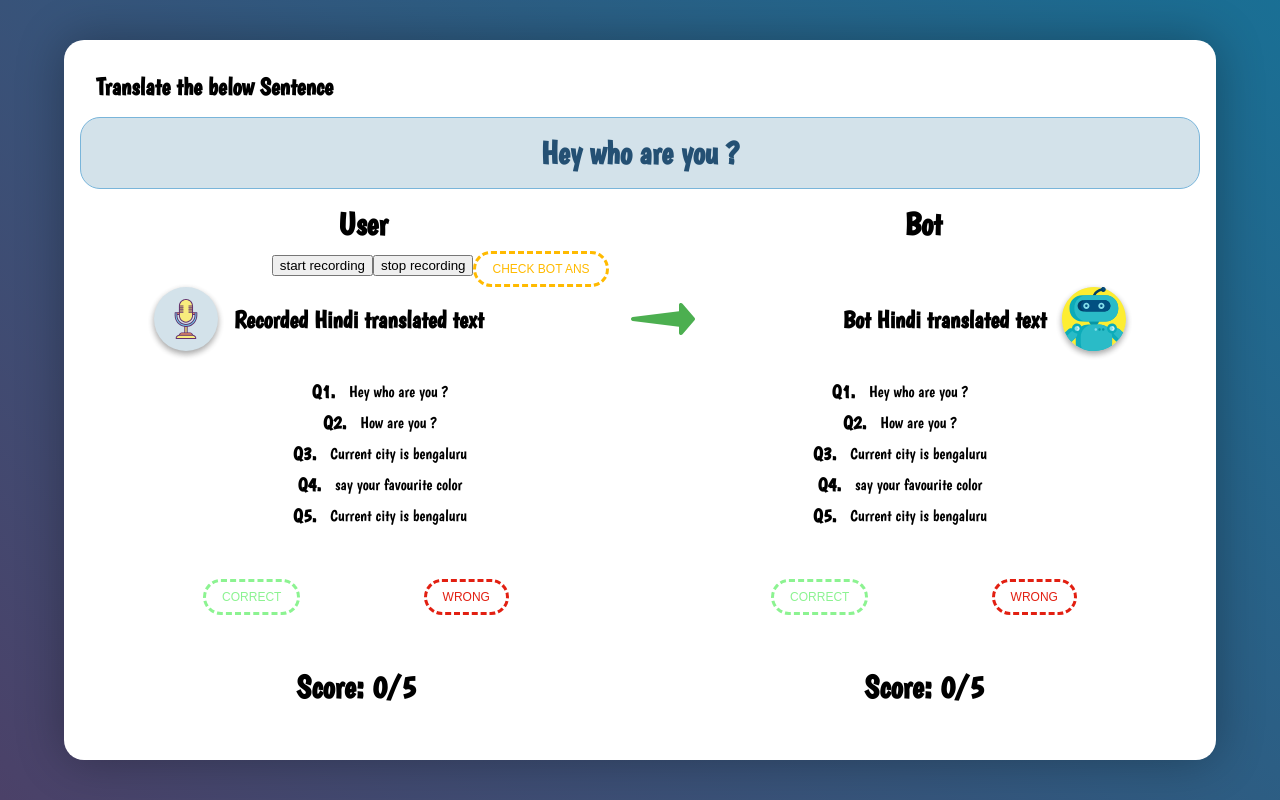
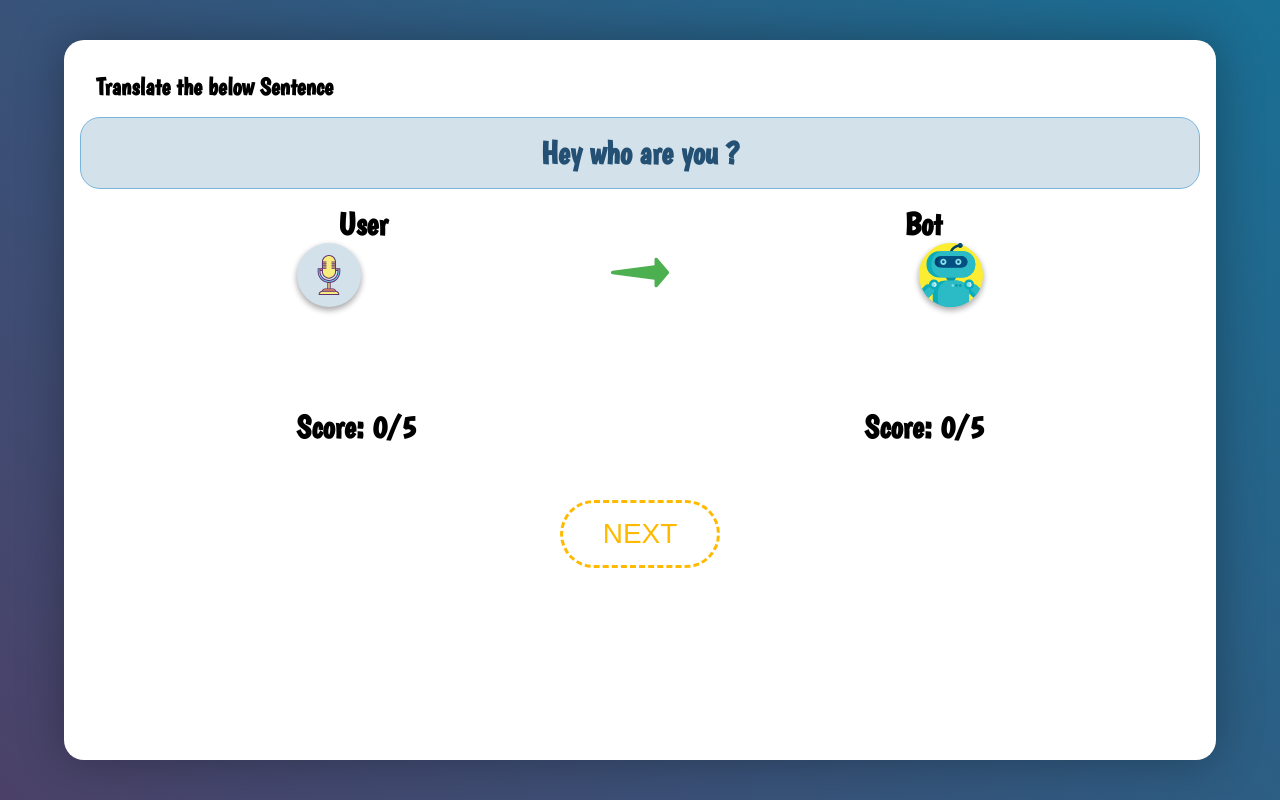
Before and after one commit to santoshilimi/Beatthebot, an Angular app: page /home in a window 1280 px wide. Built offline with nearby package versions, Linux system fonts and the light colour scheme.

Commit message:
changes and fix

```diff
--- a/src/app/home/home.component.css
+++ b/src/app/home/home.component.css
@@ -134,7 +134,7 @@
     border-radius: 20px;
     box-shadow: 0 0 3em rgba(0, 0, 0, 0.3);
     max-width: 1200px;
-    overflow: hidden;
+    overflow: auto;
     position: relative;
     transition: all .3s ease;
     width: 90vw;
@@ -222,6 +222,7 @@
 .arrow-image {
     width: 64px;
     height: 64px;
+    margin: 0 16px;
 }
 
 .arrow-image img {
@@ -231,6 +232,11 @@
 .record__audio {
     display: flex;
     justify-content: space-around;
+}
+
+.record__audio__user,
+.record__audio__bot {
+    flex: 1 50%;
 }
 
 .record__audio__user,
@@ -288,7 +294,7 @@
 
 .question__set__container {
     padding: 16px 0;
-    min-height: 180px;
+    /* min-height: 180px; */
     display: flex;
     justify-content: center;
     align-items: center;
@@ -322,7 +328,6 @@
 
 .question__status {
     position: absolute;
-    height: 100%;
 }
 
 .question__status--left {
--- a/src/app/home/home.component.html
+++ b/src/app/home/home.component.html
@@ -18,50 +18,35 @@
       </div>
     </div>
 
-    <div class="record__audio">
-      <div class="record__audio__user">
-        <button (click)="startRecording()"> start recording </button>
-        <button (click)="stopRecording()"> stop recording </button>
 
-        <div class="audio-container" >
-          <button class="btn btn--start btn--small text-center" (click)="checkTheBotAnswer()">check bot ans</button>
-        </div>
-        <h2 class="audio-printed" *ngIf="currentUserQuestion">
-            {{currentUserQuestion['tgt']}}</h2>
-      </div>
-      <div class="record__audio__bot">
-        <h2 class="bot-printed" *ngIf="currentBotQuestion">
-          {{currentBotQuestion['tgt']}}</h2>
-      </div>
-    </div>
 
     <div class="record__audio">
       <div class="record__audio__user">
-          <div class="audio-container">
+          <div class="audio-container" (click)="startRecording()" *ngIf="showRecord">
               <div class="audio-icon"><img src="/assets/images/audio-record.svg" alt=""></div>
           </div>
-          <!-- <div class="audio-container">
+          <div class="audio-container" (click)="stopRecording()" *ngIf="!showRecord">
             <div class="audio-icon"><img src="/assets/images/stop.svg" alt=""></div>
-        </div> -->
-          <h2 class="audio-printed">
-              Recorded Hindi translated text</h2>
+        </div>
+          <h2 class="audio-printed" *ngIf="currentUserQuestion">
+            {{currentUserQuestion['tgt']}}</h2>
       </div>
-      <div class="arrow-image">
+      <div class="arrow-image" (click)="checkTheBotAnswer()">
           <img src="/assets/images/right-arrow.svg" alt="">
       </div>
       <div class="record__audio__bot">
           <div class="audio-container">
               <div class="bot-icon"><img src="/assets/images/bot.svg" alt=""></div>
           </div>
-          <h2 class="bot-printed">
-              Bot Hindi translated text</h2>
+          <h2 class="bot-printed" *ngIf="currentBotQuestion">
+            {{currentBotQuestion['tgt']}}</h2>
       </div>
   </div>
 
     <div class="question__set__container">
 
       <div class="question__set__user">
-        <div *ngFor="let items of questionsSet; let i = index" class="question__set">
+        <div *ngFor="let items of handledUserQuestionSet; let i = index" class="question__set">
           <div class="question__status question__status--left" *ngIf="items['userAns'] === 0">
             <div class="icon icon--wrong"></div>
           </div>
@@ -69,11 +54,11 @@
             <div class="icon icon--right"></div>
           </div>
           <h3 class="m-0">Q{{i+1}}. &nbsp;</h3>
-          <p class="m-0">{{items['src']}}</p>
+          <p class="m-0">{{items['tgt']}}</p>
         </div>
       </div>
       <div class="question__set__bot">
-        <div *ngFor="let items of questionsSet; let i = index" class="question__set">
+        <div *ngFor="let items of handledBotQuestionSet; let i = index" class="question__set">
           <div class="question__status question__status--right" *ngIf="items['botAns'] === 0">
             <div class="icon icon--wrong"></div>
           </div>
@@ -81,7 +66,7 @@
             <div class="icon icon--right"></div>
           </div>
           <h3 class="m-0">Q{{i+1}}. &nbsp;</h3>
-          <p class="m-0">{{items['src']}}</p>
+          <p class="m-0">{{items['tgt']}}</p>
         </div>
 
       </div>
@@ -92,12 +77,13 @@
 
 
     <div class="decide-answer">
-      <div class="decide-answer__user">
+      <div class="decide-answer__user" *ngIf="currentUserQuestion">
         <button class="btn btn--secondary btn--small" (click)="userCorrectAns()">Correct
         </button>
         <button class="btn btn--danger btn--small" (click)="userWrongAns()">Wrong</button>
       </div>
-      <div class="decide-answer__bot"><button class="btn btn--secondary btn--small" (click)="botCorrectAns()">Correct
+      <div class="decide-answer__bot" *ngIf="currentBotQuestion">
+        <button class="btn btn--secondary btn--small" (click)="botCorrectAns()">Correct
         </button>
         <button class="btn btn--danger btn--small" (click)="botWrongAns()">Wrong</button></div>
     </div>
--- a/src/app/home/home.component.ts
+++ b/src/app/home/home.component.ts
@@ -16,6 +16,7 @@ export class HomeComponent implements OnInit {
   currentBotQuestion: any;
   botCorrectAnsCount = 0;
   usrCorrectAnsCount = 0;
+  showRecord = true;
   // tslint:disable-next-line: variable-name
   recorded_message = '';
   recognition = new window.speechRecognition();
@@ -42,6 +43,7 @@ export class HomeComponent implements OnInit {
     this.currentQuestion = questions[this.currentQuestion.index + 1];
     this.currentBotQuestion = '';
     this.currentUserQuestion = '';
+    this.showRecord = true;
   }
 
   botCorrectAns() {
@@ -61,10 +63,10 @@ export class HomeComponent implements OnInit {
     this.currentQuestion.userAns = 0;
     // this.usrCorrectAnsCount--;
   }
-  getSpeechTextFromUser() {
+  getTextFromUser() {
     const currentQuestion = this.currentQuestion;
     const obj = {
-      'src': this.recorded_message === '' ? 'hey how are you' : this.recorded_message,
+      'src': this.recorded_message,
       'id': 56,
     };
     this.recorded_message = "";
@@ -76,6 +78,7 @@ export class HomeComponent implements OnInit {
     });
   }
   startRecording() {
+    this.showRecord = false;
     if (window.speechRecognition === undefined) {
       alert('Speech Recogniztion API Not Supported');
     }
@@ -98,8 +101,9 @@ export class HomeComponent implements OnInit {
   }
 
   stopRecording() {
+    this.showRecord = true;
     this.recognition.stop();
-    this.getSpeechTextFromUser();
+    this.getTextFromUser();
   }
 
 }
```
